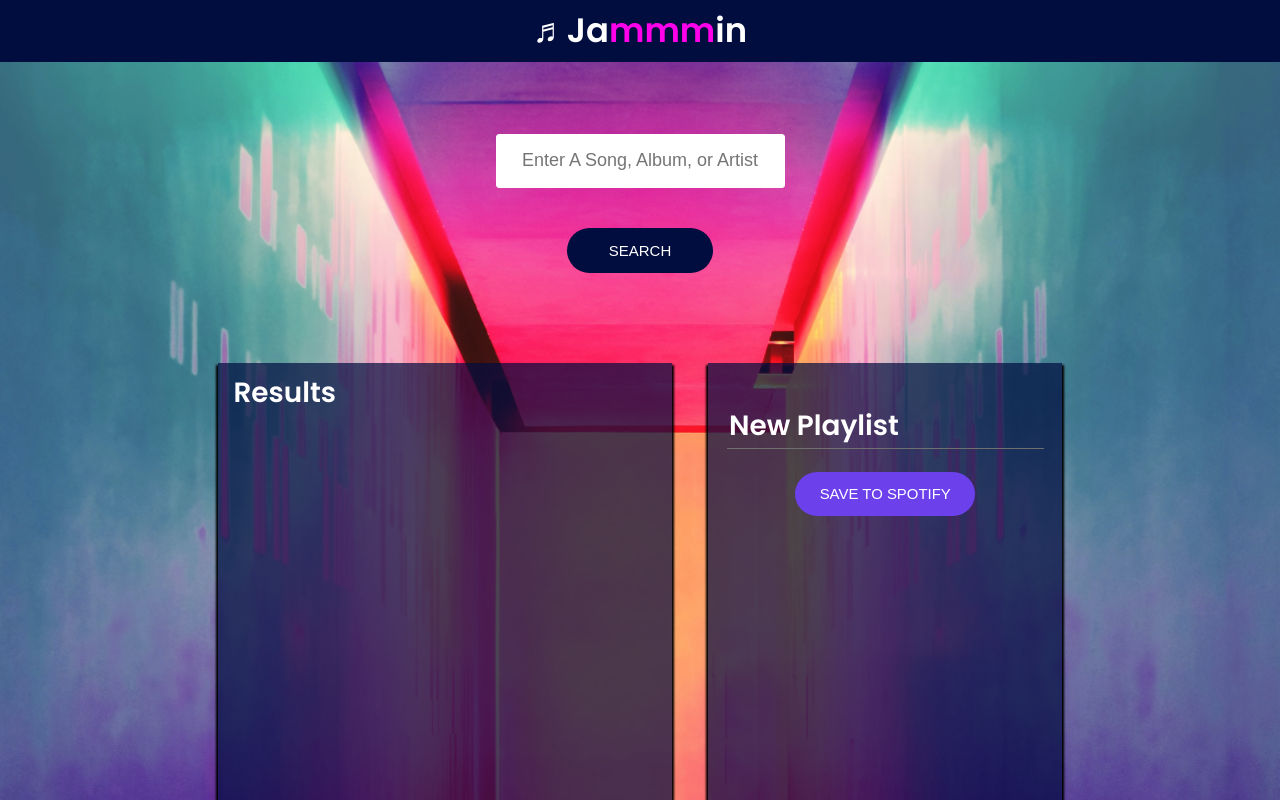
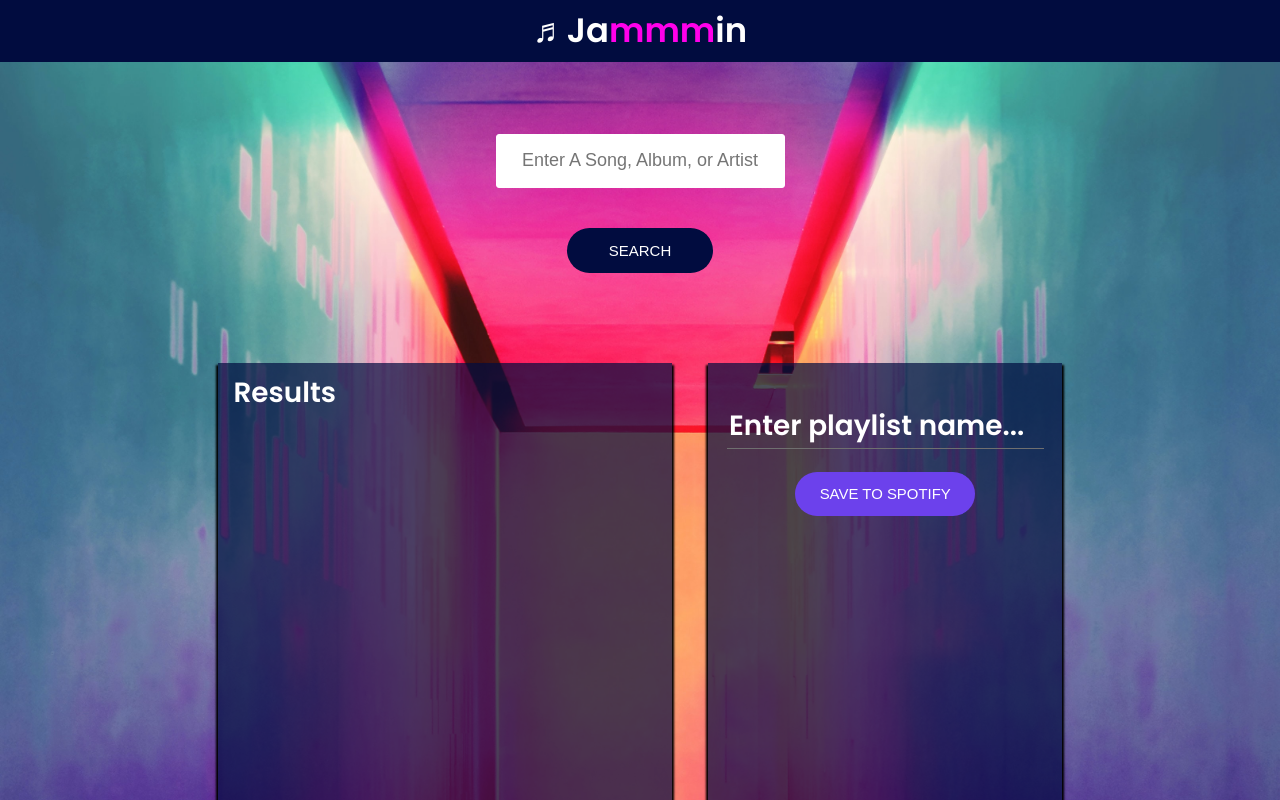
Before and after one commit to nodrognaes/Jammmin, a React (Create React App) app: page / in a window 1280 px wide. Shown: the top 800 px of the page. Built offline with nearby package versions, Linux system fonts and the light colour scheme.

Commit message:
playlist name

```diff
--- a/src/Components/App/App.js
+++ b/src/Components/App/App.js
@@ -11,7 +11,7 @@ class App extends React.Component {
     super(props);
     this.state = {
       searchResults: [],
-      playlistName: 'New Playlist',
+      playlistName:  'Enter playlist name...',
       playlistTracks: []
     };
 
```
